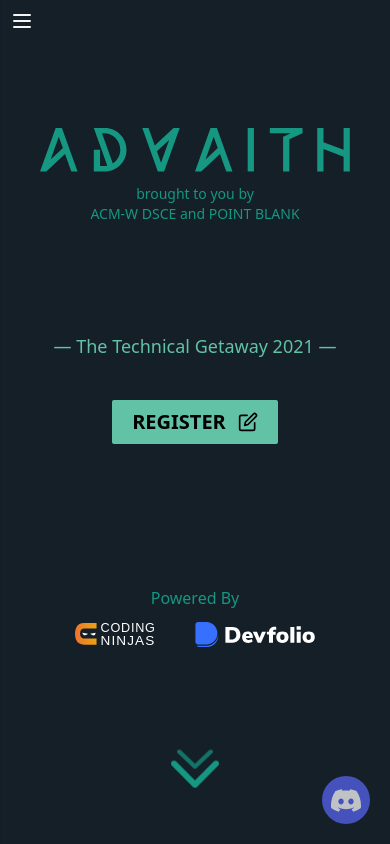
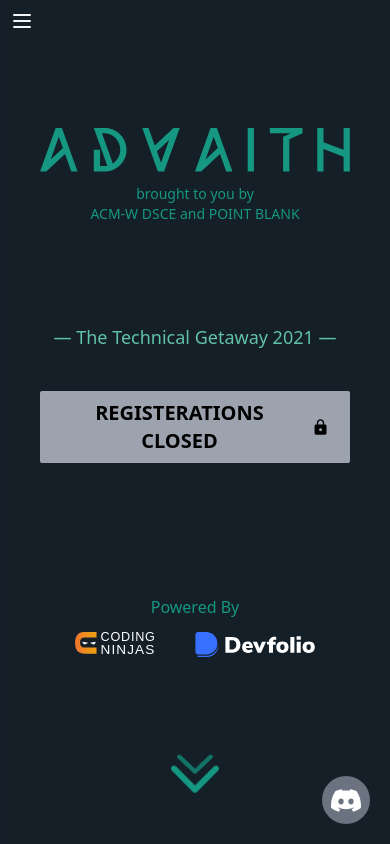
Before and after one commit to bestdev1212/fest-dsce-in, a Next.js app: page / in a window 390 px wide. Built offline with nearby package versions, Linux system fonts and the light colour scheme.

Commit message:
update site to reflect that registrations are now over
Signed-off-by: ayushk1804 <ayushk780@gmail.com>

```diff
--- a/pages/index.js
+++ b/pages/index.js
@@ -28,13 +28,7 @@ export default function Home() {
   useEffect(() => {
     const navLogo = document.getElementById("nav-logo");
     const siteContent = document.getElementById("site-content");
-    const navRegister = document.getElementById("nav-register-button");
     siteContent.addEventListener("scroll", () => {
-      if (siteContent.scrollTop > 500) {
-        navRegister.style.display = "flex";
-      } else {
-        navRegister.style.display = "none";
-      }
       if (typeof window !== "undefined") {
         if (window.innerWidth > 768) {
           if (siteContent.scrollTop > 250) {
--- a/src/Components/IndexPageComponents/CTAButton/CTAButton.js
+++ b/src/Components/IndexPageComponents/CTAButton/CTAButton.js
@@ -1,11 +1,8 @@
 const CTAButton = () => {
   return (
-    <div className="sticky float-right inset-0 flex place-items-center p-5 animate-pulse md:hover:animate-none transition duration-200 ease-in-out">
-      <button className="rounded-full p-2 md:p-3 md:m-5 bg-[#5865f2] focus:outline-none">
-        <a
-          href="https://discord.gg/htf5kJy5Ag"
-          className="flex place-items-center rounded-full h-8 w-8"
-        >
+    <div className="sticky float-right inset-0 flex place-items-center p-5 md:hover:animate-none transition duration-200 ease-in-out">
+      <button disabled={true} className="rounded-full p-2 md:p-3 md:m-5 bg-gray-500 focus:outline-none cursor-not-allowed">
+        <div className="flex place-items-center rounded-full h-8 w-8">
           <img
             src="/Assets/Images/Brands/Discord-Logo-White.svg"
             width={30}
@@ -13,7 +10,7 @@ const CTAButton = () => {
             className="object-contain m-auto"
             alt="Discord-logo"
           />
-        </a>
+        </div>
       </button>
     </div>
   );
--- a/src/Components/IndexPageComponents/FAQSection/FAQSection.js
+++ b/src/Components/IndexPageComponents/FAQSection/FAQSection.js
@@ -87,18 +87,6 @@ const FAQSection = () => {
               )
             )}
           </div>
-          <div className="flex container w-full place-items-center">
-            <div className="m-auto flex flex-wrap md:flex-nowrap place-items-center p-5 gap-5 md:gap-20 rounded bg-theme-card justify-between">
-              <h3 className="m-auto text-gray-200 text-xl md:text-2xl tracking-wide font-semibold">
-                Still have more questions?
-              </h3>
-              <button className="m-auto p-2 rounded-sm bg-theme-primary-500 transform hover:scale-105 text-theme-card font-bold focus:outline-none">
-                <a href="https://discord.gg/htf5kJy5Ag">
-                  Join us on Discord &rarr;
-                </a>
-              </button>
-            </div>
-          </div>
         </div>
       </section>
     </div>
--- a/src/Components/IndexPageComponents/Header/Header.js
+++ b/src/Components/IndexPageComponents/Header/Header.js
@@ -44,31 +44,28 @@ const Header = () => {
         Coding Event, and DesignWars */}
         &mdash;&nbsp;{"The Technical Getaway 2021"}&nbsp;&mdash;
       </p>
-      <div className="m-auto flex place-items-center md:transform transition duration-300 ease-in-out md:hover:scale-110">
+      <div className="m-auto flex place-items-center md:transform transition duration-300 ease-in-out">
         <button
+          disabled={true}
           id="header-register-button"
-          className="antialiased px-5 py-2 text-xl bg-theme-primary-400 rounded-sm font-semibold"
+          className="antialiased px-5 py-2 text-xl bg-gray-400 rounded-sm font-semibold cursor-not-allowed"
         >
-          <a
-            href="https://advaithtechfest.typeform.com/to/WVuhBpqL"
+          <div
             className="flex place-items-center gap-3"
           >
-            <p>{"Register".toUpperCase()}</p>
+            <p>{"Registerations Closed".toUpperCase()}</p>
             <svg
               stroke="currentColor"
-              fill="none"
-              strokeWidth="2"
-              viewBox="0 0 24 24"
-              strokeLinecap="round"
-              strokeLinejoin="round"
+              fill="currentColor"
+              stroke-width="0"
+              viewBox="0 0 512 512"
               height="1em"
               width="1em"
               xmlns="http://www.w3.org/2000/svg"
             >
-              <path d="M11 4H4a2 2 0 0 0-2 2v14a2 2 0 0 0 2 2h14a2 2 0 0 0 2-2v-7"></path>
-              <path d="M18.5 2.5a2.121 2.121 0 0 1 3 3L12 15l-4 1 1-4 9.5-9.5z"></path>
+              <path d="M376 186h-20v-40c0-55-45-100-100-100S156 91 156 146v40h-20c-22.002 0-40 17.998-40 40v200c0 22.002 17.998 40 40 40h240c22.002 0 40-17.998 40-40V226c0-22.002-17.998-40-40-40zM256 368c-22.002 0-40-17.998-40-40s17.998-40 40-40 40 17.998 40 40-17.998 40-40 40zm62.002-182H193.998v-40c0-34.004 28.003-62.002 62.002-62.002 34.004 0 62.002 27.998 62.002 62.002v40z"></path>
             </svg>
-          </a>
+          </div>
         </button>
       </div>
       <div className="flex h-full">
--- a/src/Components/NavBar/NavBar.js
+++ b/src/Components/NavBar/NavBar.js
@@ -52,14 +52,7 @@ const NavBar = ({ isSidebarOpen, setSidebarOpen }) => {
           ))}
         </div>
         <div className="flex justify-end md:w-full gap-10">
-          <button
-            id="nav-register-button"
-            className="hidden px-3 py-1 text-lg bg-theme-primary-400 rounded-sm font-semibold"
-          >
-            <a href="https://advaithtechfest.typeform.com/to/WVuhBpqL">
-              {"Register".toUpperCase()}
-            </a>
-          </button>
+
         </div>
       </div>
     </nav>
--- a/src/Components/svg/svg.js
+++ b/src/Components/svg/svg.js
@@ -98,6 +98,22 @@ const ModalCloseIcon = ({ className }) => {
   );
 };
 
+const IoMdLock = ({ className }) => {
+  return (
+    <svg
+      stroke="currentColor"
+      fill="currentColor"
+      strokeWidth="0"
+      viewBox="0 0 512 512"
+      height="1em"
+      width="1em"
+      xmlns="http://www.w3.org/2000/svg"
+    >
+      <path d="M376 186h-20v-40c0-55-45-100-100-100S156 91 156 146v40h-20c-22.002 0-40 17.998-40 40v200c0 22.002 17.998 40 40 40h240c22.002 0 40-17.998 40-40V226c0-22.002-17.998-40-40-40zM256 368c-22.002 0-40-17.998-40-40s17.998-40 40-40 40 17.998 40 40-17.998 40-40 40zm62.002-182H193.998v-40c0-34.004 28.003-62.002 62.002-62.002 34.004 0 62.002 27.998 62.002 62.002v40z"></path>
+    </svg>
+  );
+};
+
 export {
   HamburgerIcon,
   CloseIcon,
```
